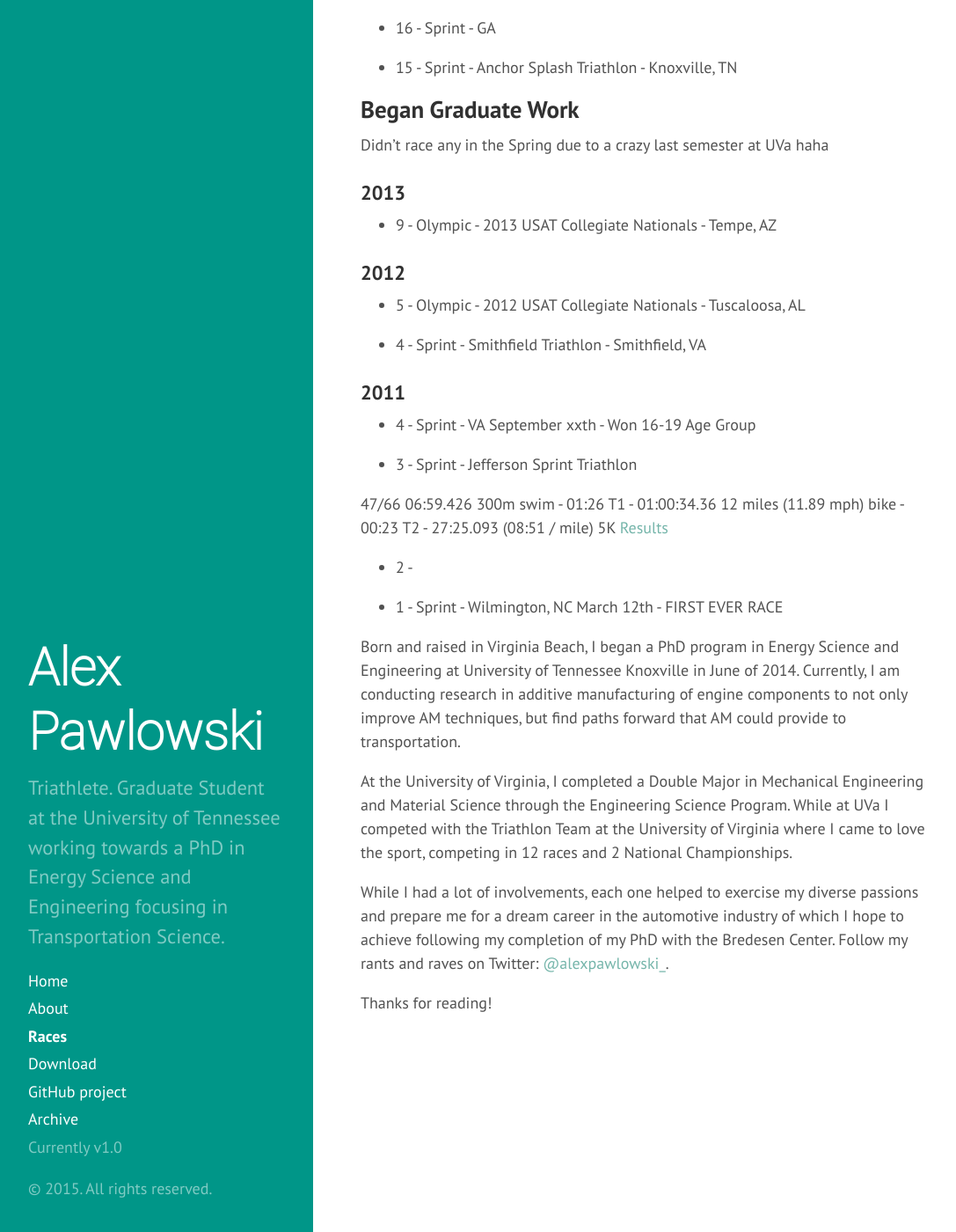
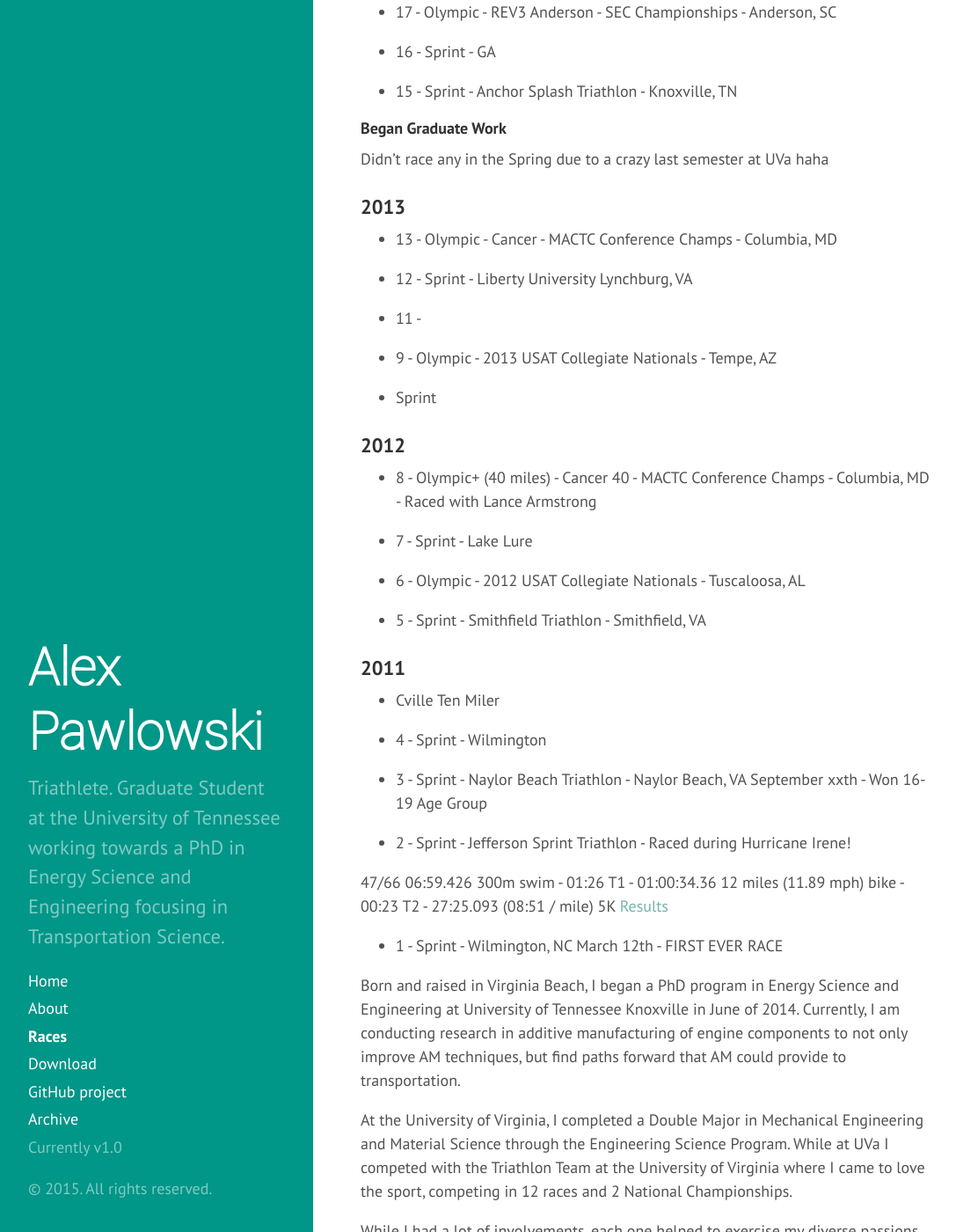
Before and after one commit to alexpawlowski/alexpawlowski.github.io, a Jekyll site: the page built from races.md, in a window 1280 px wide and 1400 px high, scrolled down 506 px. Shown: the whole window at 88% size, without its empty margins (4-1091 px from the left). Built offline with Jekyll 4.4.1, drawn with Linux system fonts in a browser that asks for light colours; Markdown is read by kramdown in place of the engine named in the settings; some of the changed text lies outside the part shown.

Commit message:
Updated List of Races

```diff
--- a/races.md
+++ b/races.md
@@ -17,7 +17,7 @@ title: Races
 
 ### 2014
 
-*    - Half Marathon - Foothills Half - Alcoa, TN
+*    Half Marathon - Foothills Half - Alcoa, TN
 
 * 17 - Olympic - REV3 Anderson - SEC Championships - Anderson, SC
 
@@ -25,34 +25,45 @@ title: Races
 
 * 15 - Sprint - Anchor Splash Triathlon - Knoxville, TN
 
-## Began Graduate Work
+#### Began Graduate Work
 
 Didn't race any in the Spring due to a crazy last semester at UVa haha
 
 ### 2013
 
+* 13 - Olympic - Cancer - MACTC Conference Champs - Columbia, MD
+
+* 12 - Sprint - Liberty University Lynchburg, VA
+
+* 11 -
+
+
 * 9 - Olympic - 2013 USAT Collegiate Nationals - Tempe, AZ
 
-
+* Sprint
 
 ### 2012
 
+* 8 - Olympic+ (40 miles) - Cancer 40 - MACTC Conference Champs - Columbia, MD - Raced with Lance Armstrong
 
+* 7 - Sprint - Lake Lure
 
-* 5 - Olympic - 2012 USAT Collegiate Nationals - Tuscaloosa, AL
+* 6 - Olympic - 2012 USAT Collegiate Nationals - Tuscaloosa, AL
 
-* 4 - Sprint - Smithfield Triathlon - Smithfield, VA
+* 5 - Sprint - Smithfield Triathlon - Smithfield, VA
 
 ### 2011
 
-* 4 - Sprint - VA September xxth - Won 16-19 Age Group
+* Cville Ten Miler
 
-* 3 - Sprint - Jefferson Sprint Triathlon
+* 4 - Sprint - Wilmington
+
+* 3 - Sprint - Naylor Beach Triathlon - Naylor Beach, VA September xxth - Won 16-19 Age Group
+
+* 2 - Sprint - Jefferson Sprint Triathlon - Raced during Hurricane Irene!
 
 47/66 06:59.426 300m swim - 01:26 T1 - 01:00:34.36 12 miles (11.89 mph) bike - 00:23 T2 - 27:25.093 (08:51 / mile) 5K [Results](http://cms.results.frontrunnertiming.com/2011/Athletes/Results.aspx?raceKey=3B8E5768-97CD-446C-9D5E-9C8B41A74F0C&athleteId=150)
 
-
-* 2 -
 
 * 1 - Sprint - Wilmington, NC March 12th - FIRST EVER RACE
 
```
Also changed, not shown: other parts of races.md (+1 -1 lines).
